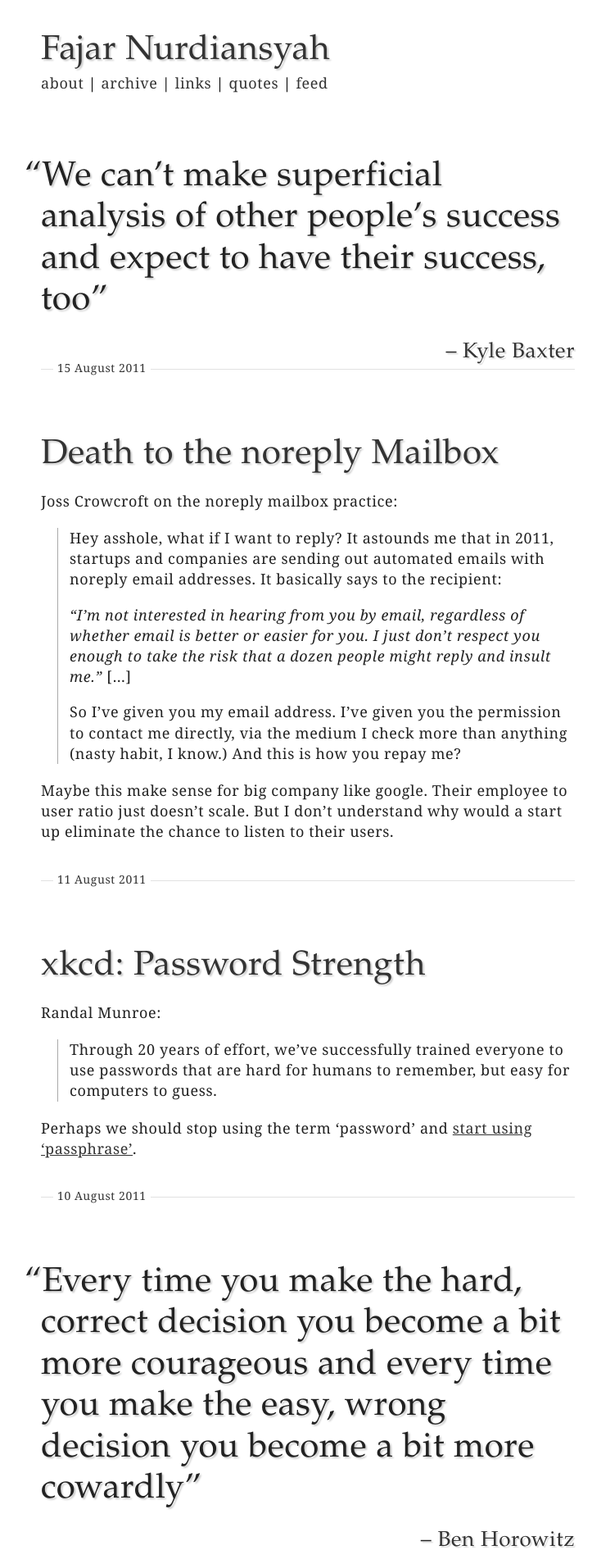
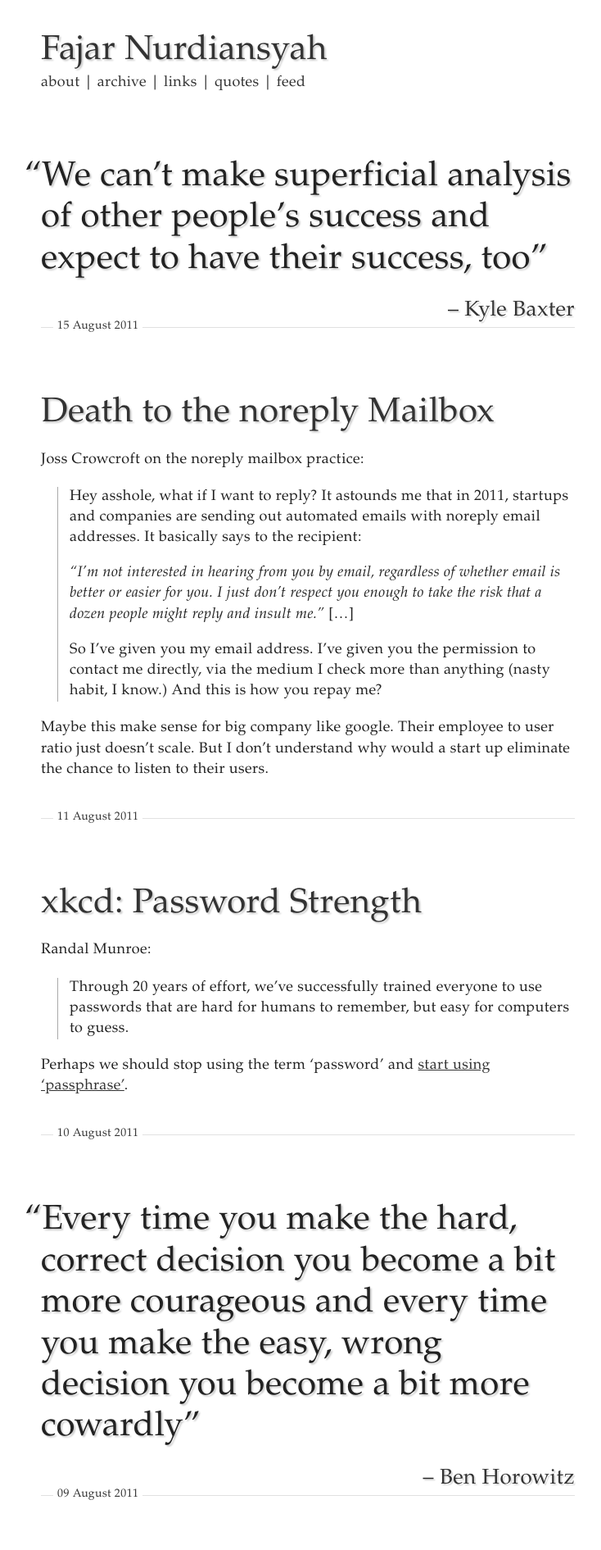
Before and after one commit to fajarnurdiansyah/fajarnurdiansyah.github.com, a Jekyll site: the page built from index.html, in a window 1280 px wide. Shown: the top 1891 px of the page at 82% size, without its empty margins (264-998 px from the left). Built offline with Jekyll 4.4.1, drawn with Linux system fonts in a browser that asks for light colours; some web fonts are replaced; Markdown is read by kramdown in place of the engine named in the settings; the list of posts is cut into pages by our own code.

Commit message:
revert font

```diff
--- a/css/style.css
+++ b/css/style.css
@@ -1,7 +1,7 @@
 body {
-	font: normal normal 20px Georgia, Utopia, serif;
+	font: normal normal 20px 'OFL Sorts Mill Goudy TT', 'Palatino Linotype', Palatino, Georgia, Utopia, serif;
 	line-height: 1.4;
-	letter-spacing: 0.03em;
+	letter-spacing: 0.02em;
 	color: #222;
 	/*text-align: justify;*/
 	width: 652px;
```
